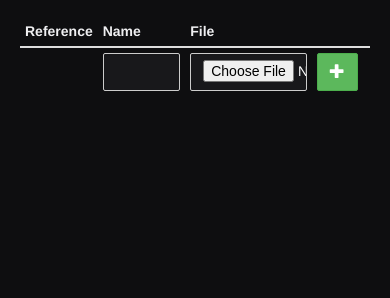
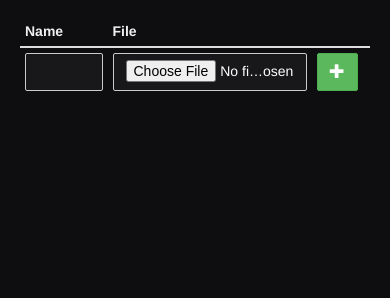
Before and after one commit to Raphi-Sch/Soundboard, a PHP site: page /library.php in a window 390 px wide. Shown: the part 54-352 px from the top of the page. Run offline with PHP 8.4, Linux system fonts and the light colour scheme; data that the repository does not hold is empty.

Commit message:
* order name

```diff
--- a/library.php
+++ b/library.php
@@ -32,11 +32,10 @@ if($_SERVER['REQUEST_METHOD'] == 'POST'){
 
 
 $HTML = "";
-$result = db_query_raw($db, "SELECT * FROM audio ORDER BY audio.reference");
+$result = db_query_raw($db, "SELECT * FROM audio ORDER BY audio.name");
 while($row = mysqli_fetch_assoc($result)) {
     $HTML .= "
     <tr>
-        <td>".$row["reference"]."</td>
         <td id='name_".$row["reference"]."'>".$row["name"]."</td>
         <td id='file_".$row["reference"]."'><a href='src/audio/".$row["file"]."'>".$row["file"]."</a></td>
         <td>
@@ -63,7 +62,6 @@ while($row = mysqli_fetch_assoc($result)) {
         <table class="table table-hover table-condensed">
             <thead>
                 <tr>
-                    <th class="col-xs-1">Reference</th>
                     <th class="col-xs-3">Name</th>
                     <th>File</th>
                     <th class="col-xs-2"></th>
@@ -71,7 +69,6 @@ while($row = mysqli_fetch_assoc($result)) {
                 <tr>
                     <form method="post" enctype='multipart/form-data'>
                         <input type='hidden' name='action' value='add'>
-                        <td></td>
                         <td><input type="text" class="form-control" name="name" required></td>
                         <td><input type="file" class="form-control" name="audio" accept=".mp3" required></td>
                         <td><button type="submit" class="btn btn-success" name="action" value="add"><i class="glyphicon glyphicon-plus"></i></button></td>
```
